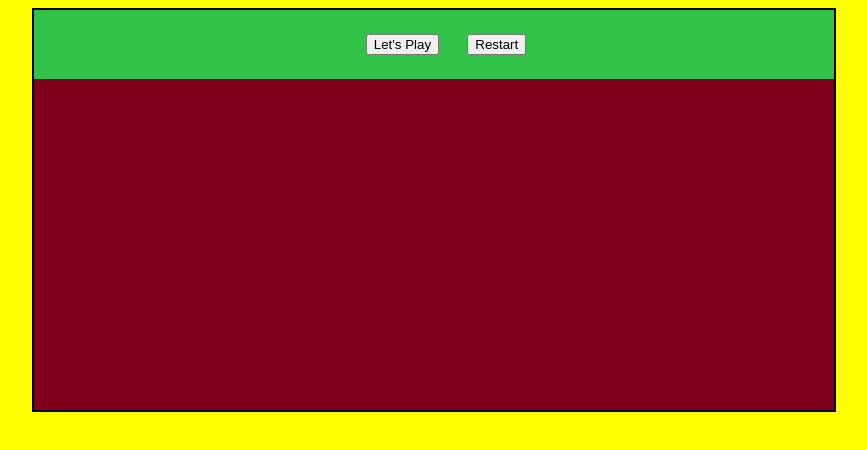
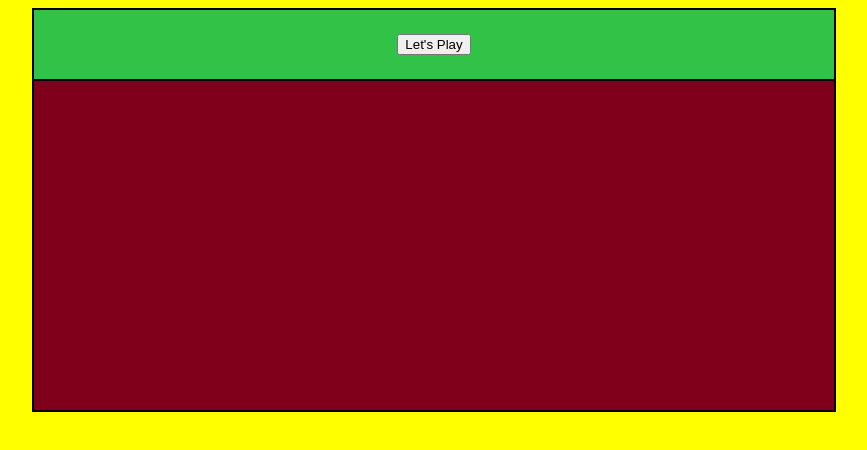
Before and after one commit to koshmaymm/image-game, a website: page index.html in a window 1280 px wide. Shown: the whole page, without its empty margins (206-1073 px from the left). Drawn offline with Linux system fonts and the light colour scheme.

Commit message:
add borger bottom of header, delete restart button

```diff
--- a/index.html
+++ b/index.html
@@ -11,7 +11,6 @@
     <div class="container">
         <header>
             <button id="start">Let's Play</button>
-            <button id="restart">Restart</button>
         </header>
         <div id="fieldForGame"> </div>
     </div>
--- a/style.css
+++ b/style.css
@@ -13,6 +13,7 @@ img {
 header {
     background: rgb(49, 194, 71);
     margin-bottom: 40px;
+    border-bottom: 2px solid black;
 }
 
 .container {
```
